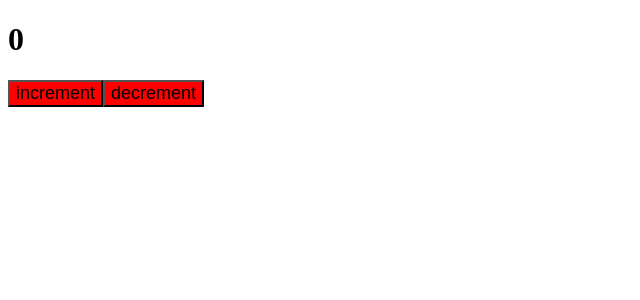
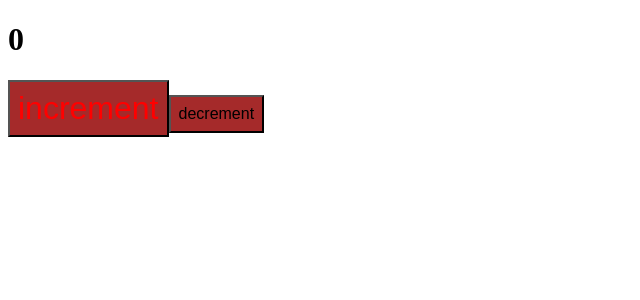
Before and after one commit to DasuhV/webpack-config, a React app: page / in a window 1280 px wide. Shown: the top 300 px of the page, without its empty margins (0-640 px from the left). Built offline with nearby package versions, Linux system fonts and the light colour scheme.

Commit message:
adding scss to webpack config

```diff
--- a/src/components/App.css
+++ /dev/null
@@ -1,4 +0,0 @@
-button{
-	font-size: large;
-	background-color: red;
-}
--- /dev/null
+++ b/src/components/App.scss
@@ -0,0 +1,9 @@
+button{
+	font-size: 1em;
+	background-color: brown;
+	padding: 0.5em;
+	span{
+    color:red;
+    font-size:2em;
+	}
+}
--- a/src/components/App.tsx
+++ b/src/components/App.tsx
@@ -1,5 +1,5 @@
 import  { useState } from 'react'
-import './App.css'
+import './App.scss'
 const App = () => {
 	const [count, setCount] = useState(0)
 
@@ -7,7 +7,7 @@ const App = () => {
 		<>
 			<h1>{count}</h1>
 			<div>
-				<button onClick={() => setCount(prev => prev + 1)}>increment</button>
+				<button onClick={() => setCount(prev => prev + 1)}><span>increment</span></button>
 				<button onClick={() => setCount(prev => prev - 1)}>decrement</button>
 			</div>
 		</>
--- a/webpack.config.ts
+++ b/webpack.config.ts
@@ -1,6 +1,7 @@
 import HtmlWebpackPlugin from 'html-webpack-plugin'
 import path from 'path'
 import webpack from 'webpack'
+//types for dev-server
 import type { Configuration as DevServerConfiguration } from 'webpack-dev-server'
 
 type Mode = 'development' | 'production'
@@ -32,8 +33,15 @@ export default (env: EnvVariables) => {
 		module: {
 			rules: [
 				{
-					test: /\.css$/i,
-					use: ['style-loader', 'css-loader'],
+					test: /\.s[ac]ss$/i,
+					use: [
+						// Creates `style` nodes from JS strings
+						'style-loader',
+						// Translates CSS into CommonJS
+						'css-loader',
+						// Compiles Sass to CSS
+						'sass-loader',
+					],
 				},
 				{
 					test: /\.tsx?$/,
@@ -45,10 +53,13 @@ export default (env: EnvVariables) => {
 		resolve: {
 			extensions: ['.tsx', '.ts', '.js'],
 		},
-		devServer: {
-			port: 5000,
-			open: true
-		},
+		devtool: 'inline-source-map',
+		devServer: isDev
+			? {
+					port: env.port ?? 5000,
+					open: true,
+			  }
+			: undefined,
 	}
 	return config
 }
```
